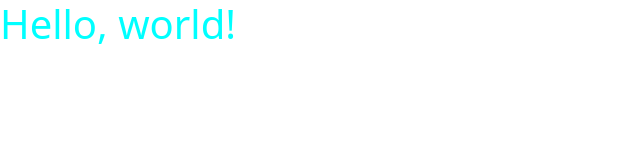
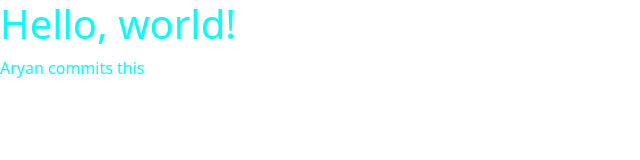
Before and after one commit to Aryan1011/PU-CMS, a plain HTML site: page index.html in a window 1280 px wide. Shown: the whole page, without its empty margins (0-640 px from the left). Drawn offline with nearby package versions, Linux system fonts and the light colour scheme.

Commit message:
Aryan commits

```diff
--- a/index.html
+++ b/index.html
@@ -12,7 +12,7 @@
   </head>
   <body>
     <h1>Hello, world!</h1>
-
+    <p>Aryan commits this</p>
     <!-- Optional JavaScript; choose one of the two! -->
 
     <!-- Option 1: Bootstrap Bundle with Popper -->
```
